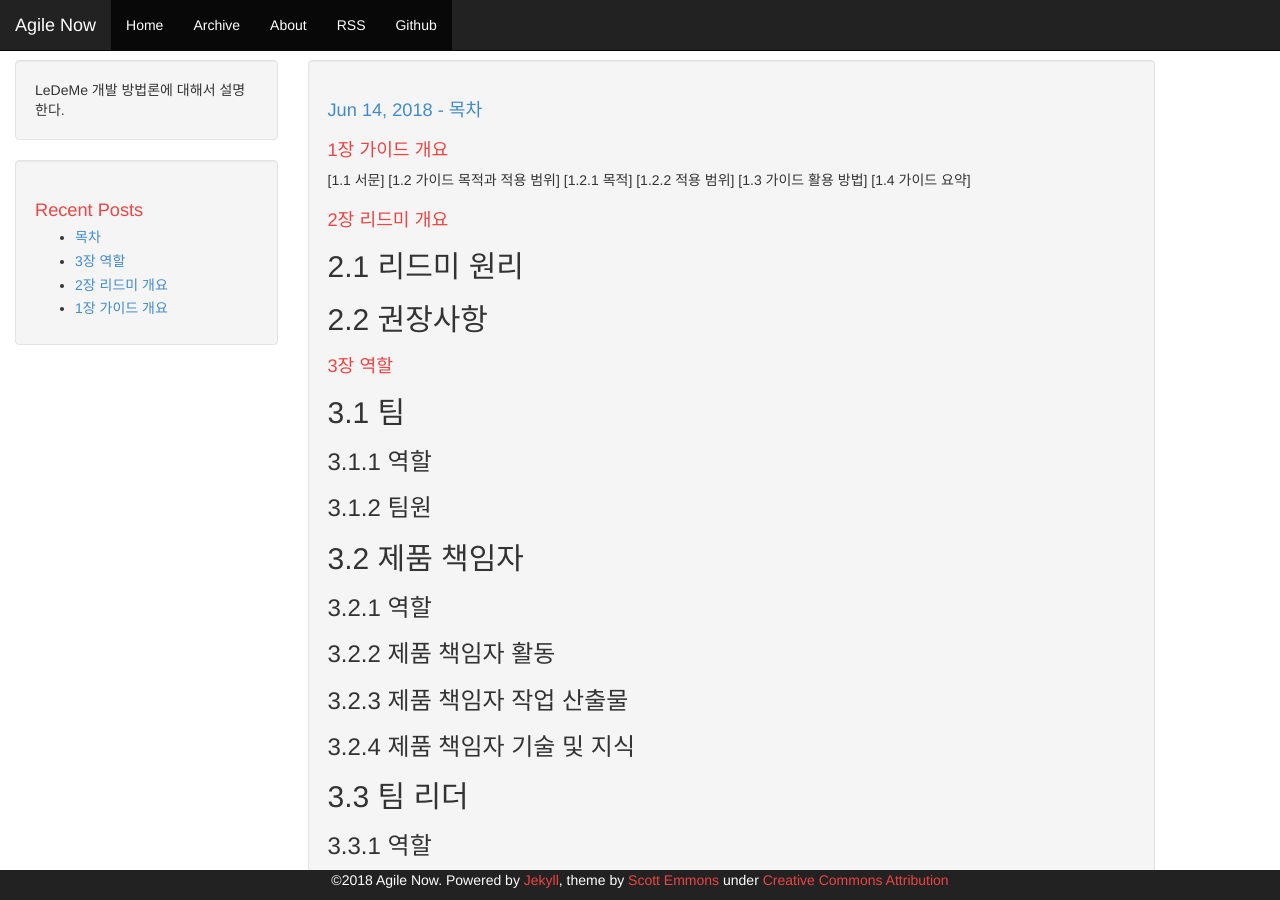
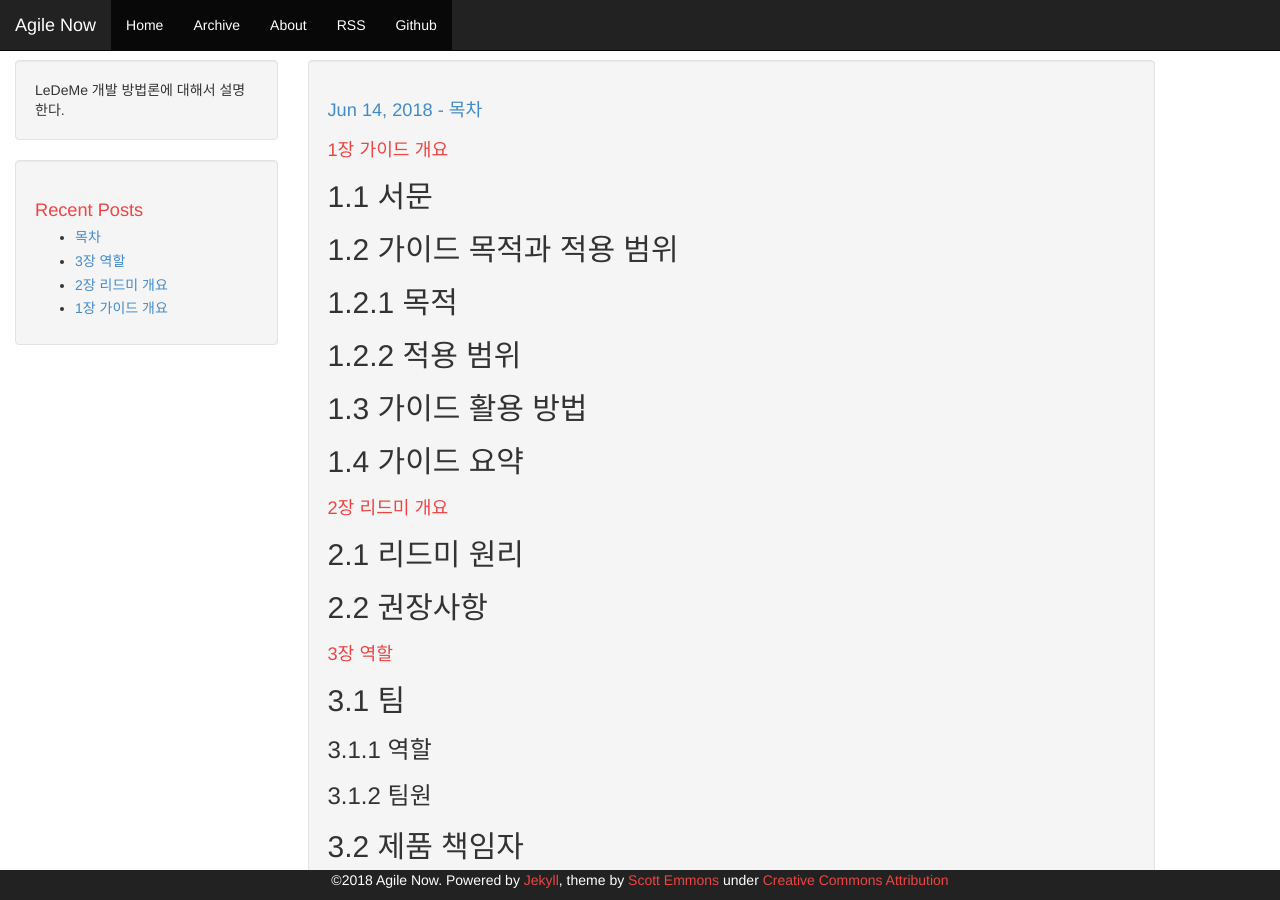
Before and after one commit to staagile/staagile.github.io, a Jekyll site: the page built from _posts/2018-06-14-contents.md, in a window 1280 px wide and 900 px high. Built offline with Jekyll 4.4.1, drawn with Linux system fonts in a browser that asks for light colours.

Commit message:
html 수정

```diff
--- a/_posts/2018-06-14-contents.md
+++ b/_posts/2018-06-14-contents.md
@@ -5,12 +5,12 @@ title: 목차
 
 
 # 1장 가이드 개요
-[1.1 서문]
-[1.2 가이드 목적과 적용 범위]
-[1.2.1 목적]
-[1.2.2 적용 범위]
-[1.3 가이드 활용 방법]
-[1.4 가이드 요약]
+## 1.1 서문
+## 1.2 가이드 목적과 적용 범위
+## 1.2.1 목적
+## 1.2.2 적용 범위
+## 1.3 가이드 활용 방법
+## 1.4 가이드 요약
 
 # 2장 리드미 개요
 ## 2.1 리드미 원리
```
